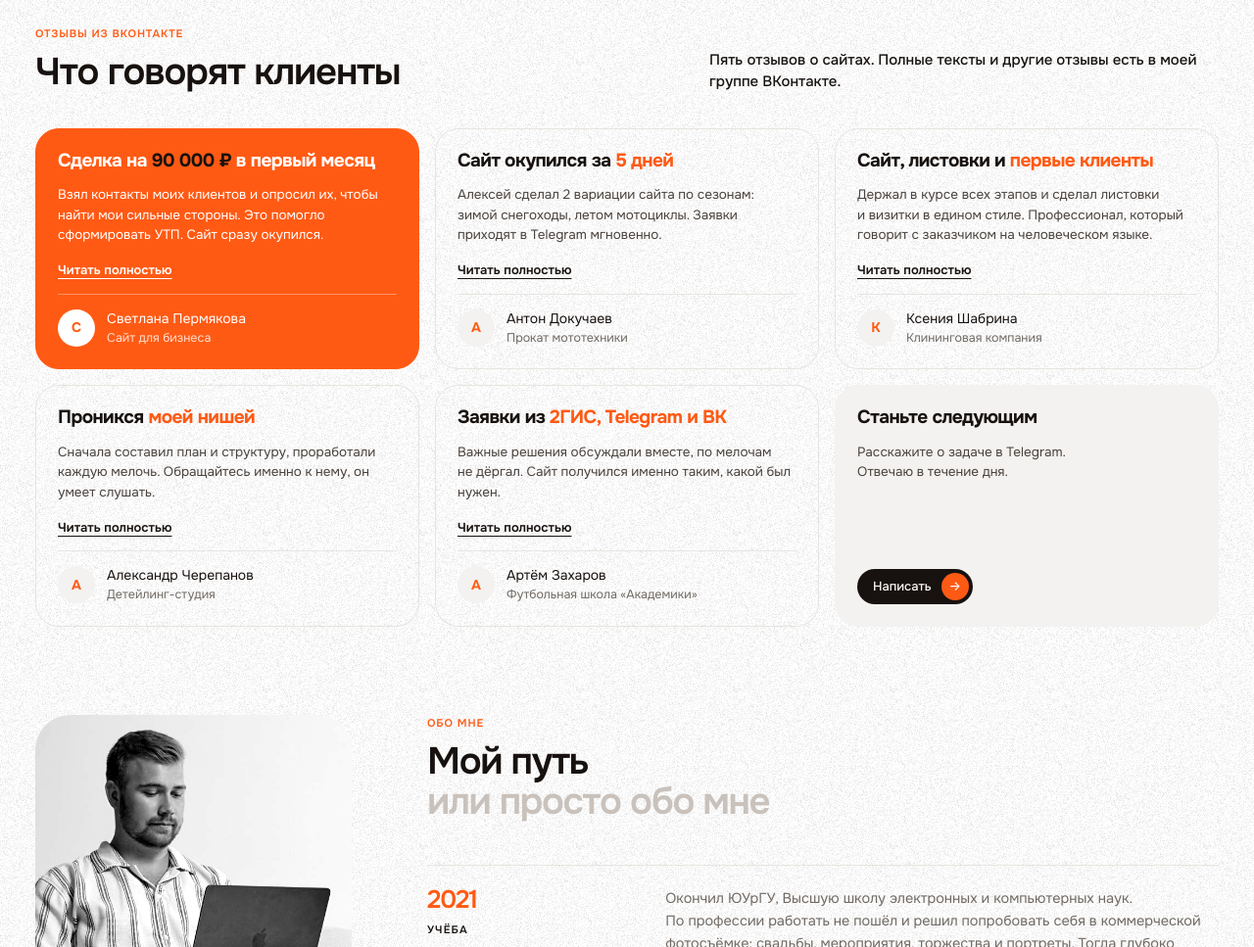
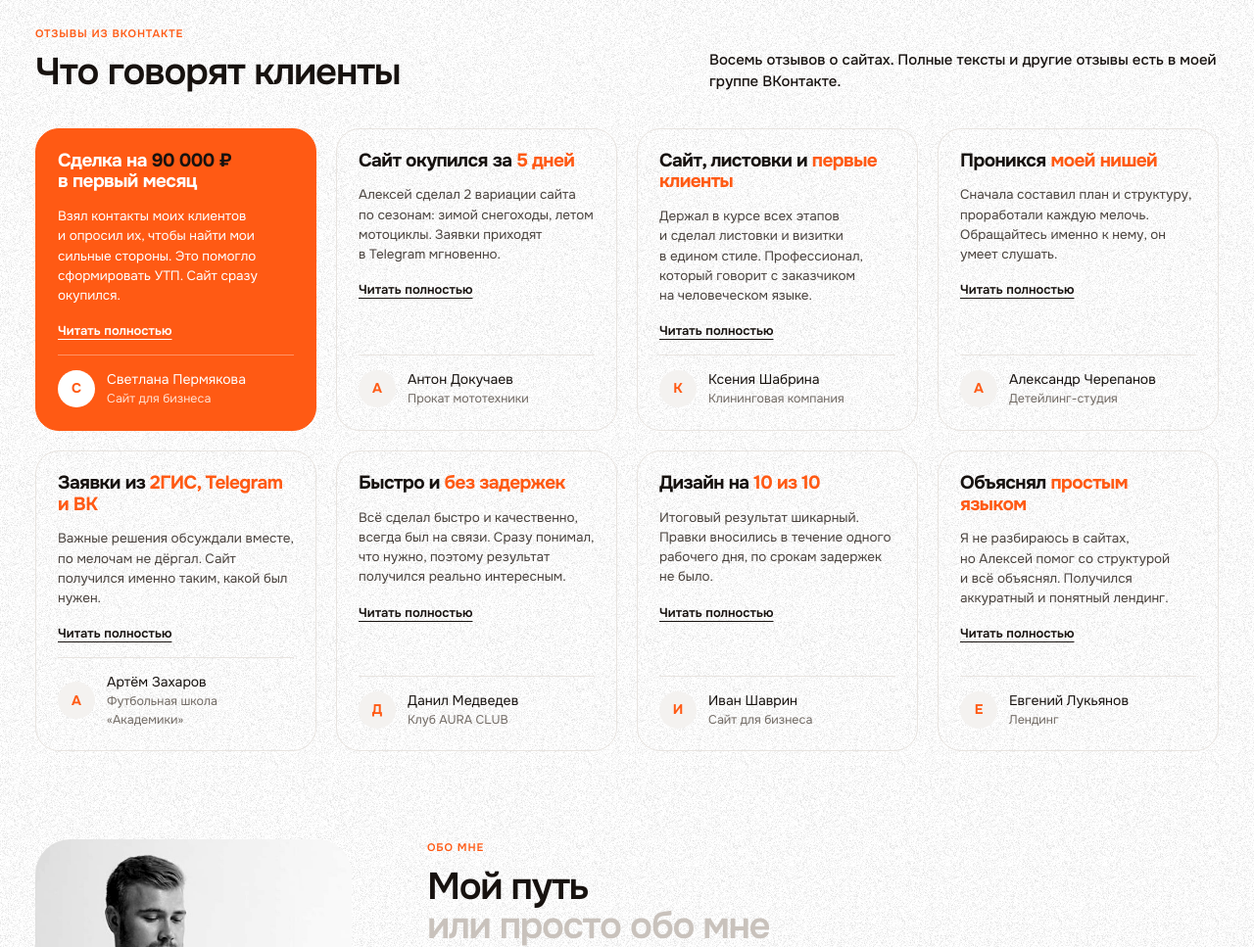
Before and after one commit to Ialexrdai/portfolio2, a plain HTML site: page index.html in a window 1280 px wide. Shown: the part 3760-4727 px from the top of the page at 98% size. Drawn offline with Linux system fonts and the light colour scheme.

Commit message:
Reviews: 8 reviews on the 4-column grid (3 added from the old portfolio)
Co-Authored-By: Claude Opus 5.5 <noreply@anthropic.com>
Claude-Session: https://claude.ai/code/session_01DTk4vs11bQ9Spbn9k8PwNz

```diff
--- a/index.html
+++ b/index.html
@@ -233,7 +233,7 @@ p{margin:0}
 @media (max-width:860px){.about{grid-template-columns:1fr}.portrait{position:relative;top:0;order:-1;max-width:520px}}
 
 /* reviews */
-.revs{display:grid;grid-template-columns:repeat(3,1fr);gap:16px}
+.revs{display:grid;grid-template-columns:repeat(4,1fr);gap:20px}
 .rev{border:1px solid var(--line);border-radius:var(--r-lg);padding:26px;display:flex;flex-direction:column;gap:14px}
 .rev .res{font-size:24px;font-weight:700;letter-spacing:-.03em;line-height:1.15}
 .rev .res span{color:var(--accent)}
@@ -247,7 +247,7 @@ p{margin:0}
 .rev.hl .who{border-color:rgba(255,255,255,.35)}
 .rev.hl .who small{color:#ffe0d0}
 .rev.hl .who i{background:#fff}
-@media (max-width:900px){.revs{grid-template-columns:1fr}}
+@media (max-width:1100px){.revs{grid-template-columns:1fr 1fr}}@media (max-width:640px){.revs{grid-template-columns:1fr}}
 
 /* contact */
 .cta{position:relative;overflow:hidden;border-radius:var(--r-xl);color:var(--on-dark);padding:clamp(40px,6vw,80px) clamp(22px,5vw,64px);
@@ -537,7 +537,7 @@ body{margin:8px 8px 0}
   .ty-rest{visibility:hidden}
   .js .revs>*{opacity:0;transform:translateY(48px) scale(.97);transition:opacity .8s ease,transform 1s cubic-bezier(.16,1,.3,1)}
   .js .revs.seen>*{opacity:1;transform:none}
-  .js .revs.seen>:nth-child(2){transition-delay:.08s}.js .revs.seen>:nth-child(3){transition-delay:.16s}.js .revs.seen>:nth-child(4){transition-delay:.24s}.js .revs.seen>:nth-child(5){transition-delay:.32s}.js .revs.seen>:nth-child(6){transition-delay:.4s}
+  .js .revs.seen>:nth-child(2){transition-delay:.08s}.js .revs.seen>:nth-child(3){transition-delay:.16s}.js .revs.seen>:nth-child(4){transition-delay:.24s}.js .revs.seen>:nth-child(5){transition-delay:.32s}.js .revs.seen>:nth-child(6){transition-delay:.4s}.js .revs.seen>:nth-child(7){transition-delay:.48s}.js .revs.seen>:nth-child(8){transition-delay:.56s}
   .js .path-y{opacity:0;transform:translateY(14px);transition:opacity .7s,transform .7s cubic-bezier(.2,.7,.2,1)}
   .js .path-row.seen .path-y{opacity:1;transform:none}
   .ty-car{display:inline-block;width:2px;height:1em;margin:0 -2px 0 0;vertical-align:-.12em;background:var(--accent);animation:tyBlink .8s steps(1) infinite}
@@ -787,7 +787,7 @@ body,.tasks{background-image:url(img/noise.png);background-size:160px}
       <span class="eyebrow">Отзывы из ВКонтакте</span>
       <h2 class="h2" id="rv-h">Что говорят клиенты</h2>
     </div>
-    <p class="lead">Пять отзывов о сайтах. Полные тексты и другие отзывы есть в моей группе ВКонтакте.</p>
+    <p class="lead">Восемь отзывов о сайтах. Полные тексты и другие отзывы есть в моей группе ВКонтакте.</p>
   </div>
   <div class="revs">
     <article class="rev hl">
@@ -820,10 +820,23 @@ body,.tasks{background-image:url(img/noise.png);background-size:160px}
       <a class="rev-more" href="https://vk.ru/topic-223407542_55926557?offset=0" target="_blank" rel="noopener">Читать полностью</a>
       <div class="who"><i>А</i><div>Артём Захаров<small>Футбольная школа «Академики»</small></div></div>
     </article>
-    <article class="rev" style="background:var(--mist);border-color:var(--mist)">
-      <p class="res">Станьте следующим</p>
-      <q>Расскажите о задаче в Telegram.<br>Отвечаю в течение дня.</q>
-      <a class="btn dark" style="align-self:flex-start;margin-top:auto" href="https://t.me/ialexrd" target="_blank" rel="noopener">Написать <span class="ar" aria-hidden="true">→</span></a>
+    <article class="rev">
+      <p class="res">Быстро и <span>без задержек</span></p>
+      <q>Всё сделал быстро и качественно, всегда был на связи. Сразу понимал, что нужно, поэтому результат получился реально интересным.</q>
+      <a class="rev-more" href="https://vk.ru/topic-223407542_55926557?offset=0" target="_blank" rel="noopener">Читать полностью</a>
+      <div class="who"><i>Д</i><div>Данил Медведев<small>Клуб AURA CLUB</small></div></div>
+    </article>
+    <article class="rev">
+      <p class="res">Дизайн на <span>10 из 10</span></p>
+      <q>Итоговый результат шикарный. Правки вносились в течение одного рабочего дня, по срокам задержек не было.</q>
+      <a class="rev-more" href="https://vk.ru/topic-223407542_55926557?offset=0" target="_blank" rel="noopener">Читать полностью</a>
+      <div class="who"><i>И</i><div>Иван Шаврин<small>Сайт для бизнеса</small></div></div>
+    </article>
+    <article class="rev">
+      <p class="res">Объяснял <span>простым языком</span></p>
+      <q>Я не разбираюсь в сайтах, но Алексей помог со структурой и всё объяснял. Получился аккуратный и понятный лендинг.</q>
+      <a class="rev-more" href="https://vk.ru/topic-223407542_55926557?offset=0" target="_blank" rel="noopener">Читать полностью</a>
+      <div class="who"><i>Е</i><div>Евгений Лукьянов<small>Лендинг</small></div></div>
     </article>
   </div>
 </section>
```
Also changed, not shown: index-en.html (+21 -8 lines).
